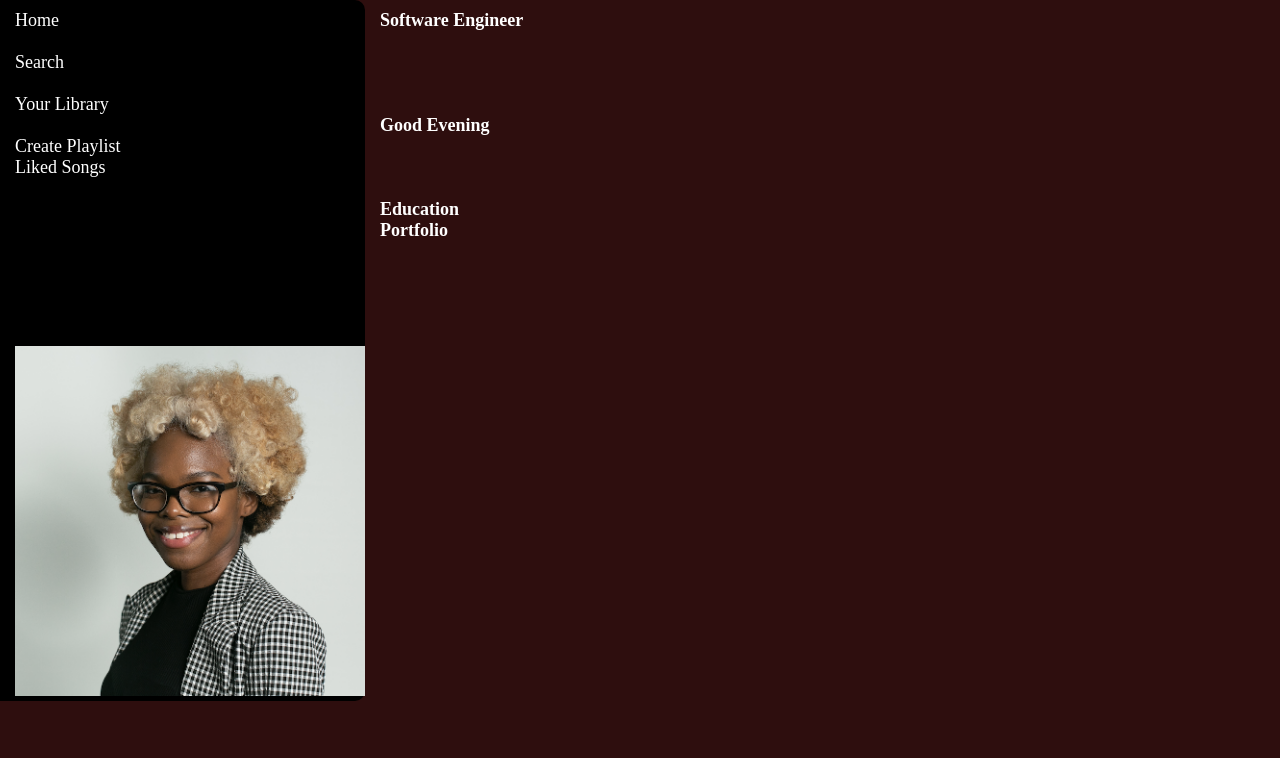
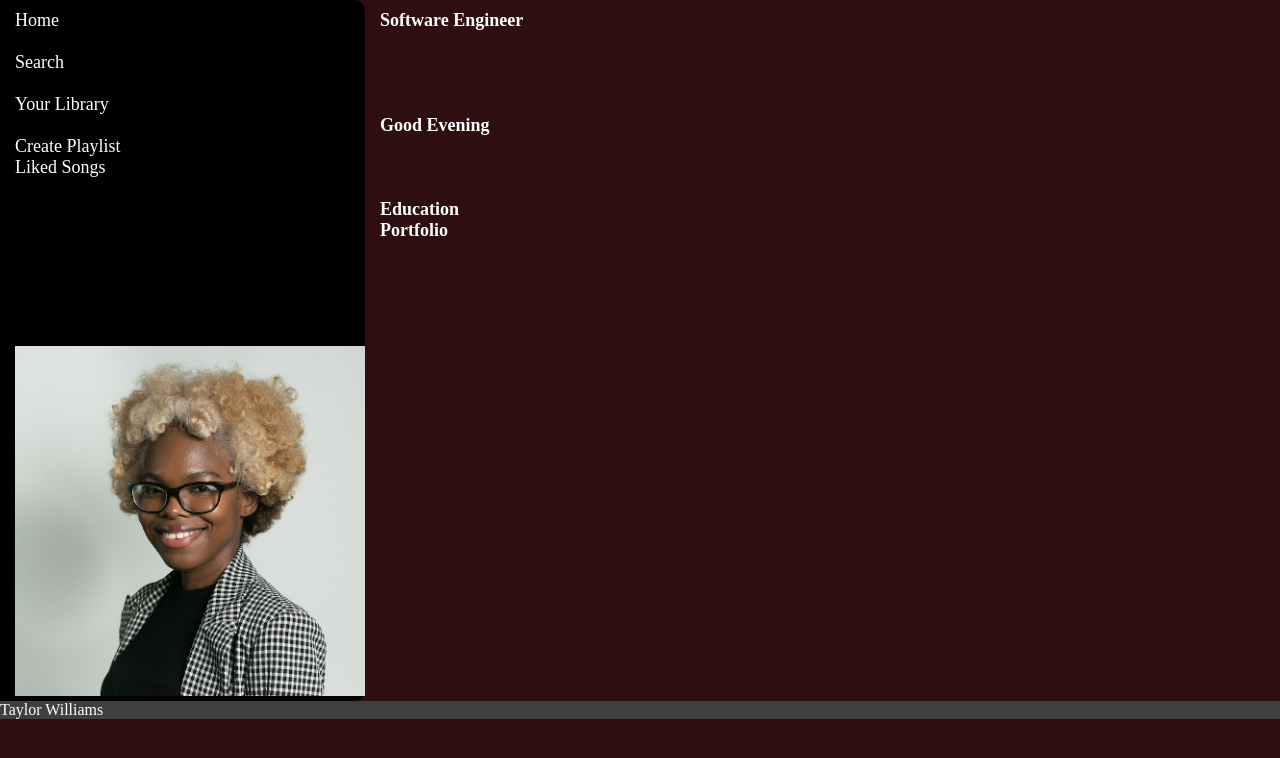
Before and after one commit to TaylorWill94/spotify-resume, a React (Create React App) app: page / in a window 1280 px wide. Shown: the top 758 px of the page. Built offline with nearby package versions, Linux system fonts and the light colour scheme.

Commit message:
Added footer

```diff
--- a/src/App.css
+++ b/src/App.css
@@ -25,3 +25,10 @@
   font-weight: bold;
   font-size: 18px;
 }
+
+.footer {
+  background-color: rgb(63, 63, 63);
+  grid-row: 2;
+  grid-column: 1 / 4;
+  color: white;
+}
--- a/src/App.js
+++ b/src/App.js
@@ -42,6 +42,7 @@ function App() {
         <article>Education</article>
         <article>Portfolio</article>
       </div>
+      <footer className="footer">Taylor Williams</footer>
     </div>
   );
 }
```
